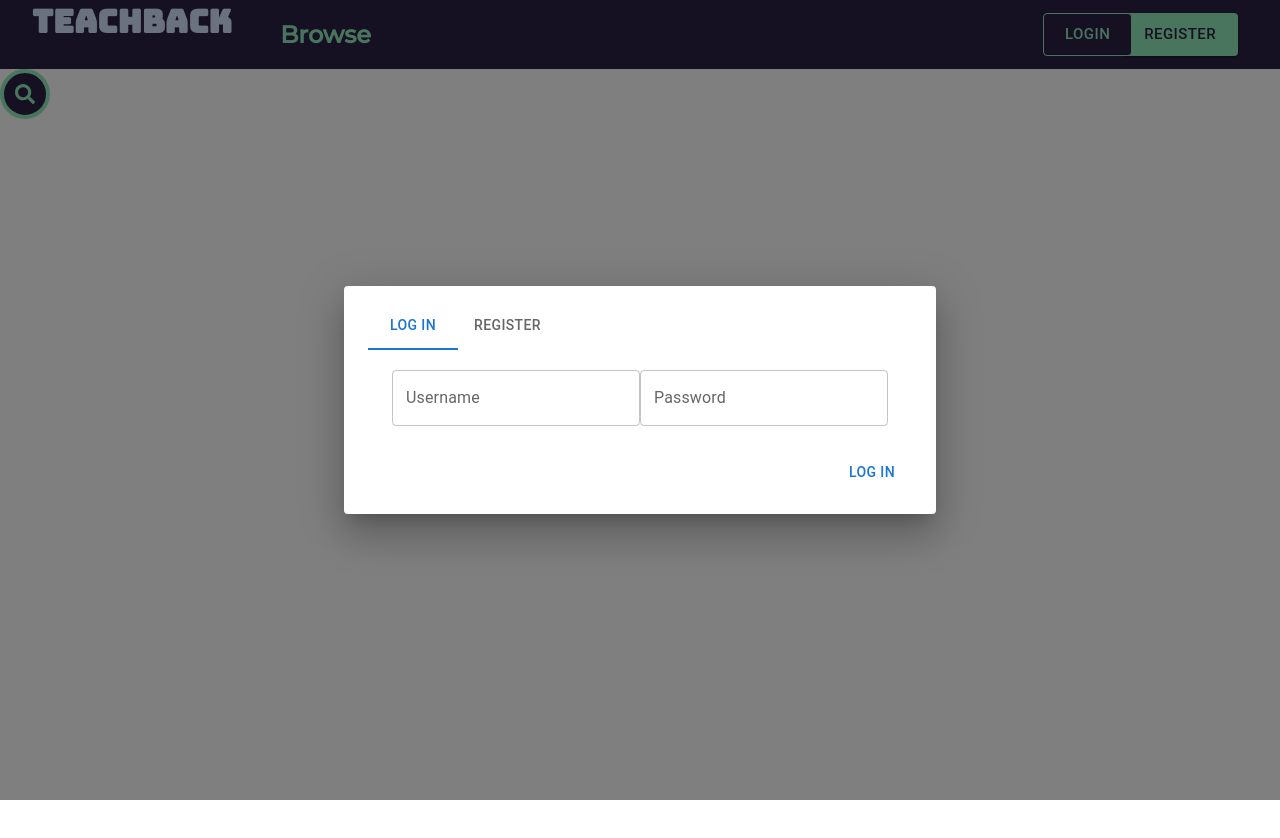
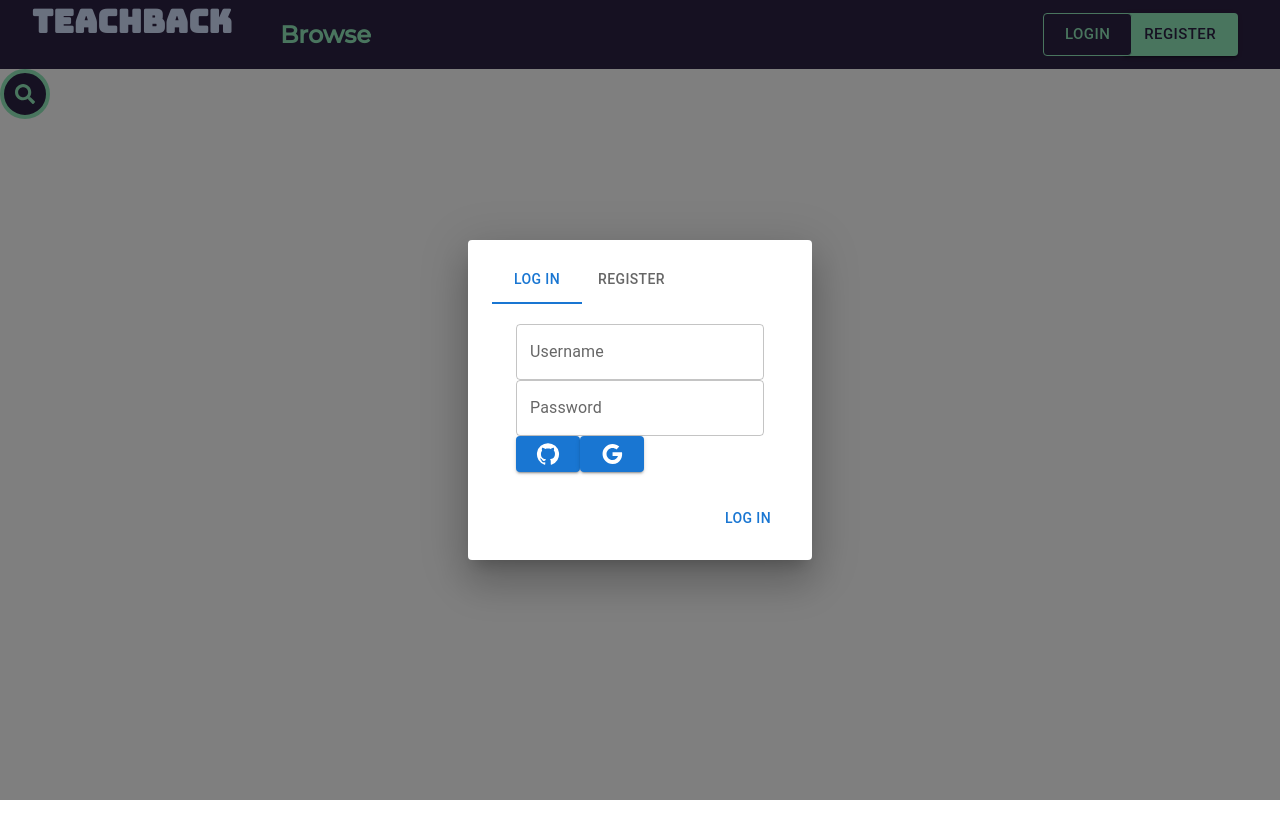
Before and after one commit to AdamKruschwitz/Teachback, a React (Create React App) app in the folder client/: page / in a window 1280 px wide. Shown: the top 838 px of the page. Built offline with nearby package versions, Linux system fonts and the light colour scheme.

Commit message:
added github and google login buttons

```diff
--- a/client/src/components/Login/index.js
+++ b/client/src/components/Login/index.js
@@ -1,5 +1,6 @@
 import React, { useState } from 'react';
 import styled from 'styled-components';
+
 import Dialog from '@mui/material/Dialog';
 import DialogTitle from '@mui/material/DialogTitle'
 import DialogActions from '@mui/material/DialogActions'
@@ -8,9 +9,13 @@ import TextField from '@mui/material/TextField';
 import Tabs from '@mui/material/Tabs';
 import Tab from '@mui/material/Tab';
 import Button from '@mui/material/Button';
+import IconButton from '@mui/material/IconButton'
 
+import GitHubIcon from '@mui/icons-material/GitHub';
+import GoogleIcon from '@mui/icons-material/Google';
 
-
+import { auth, GoogleProvider } from "../../firebase";
+import Google from '@mui/icons-material/Google';
 
 const LoginDialogue = function() {
     const [open, setOpen] = useState(true); // TODO - change to false by default
@@ -22,6 +27,7 @@ const LoginDialogue = function() {
     }
 
     const handleTabChange = (e, value) => {
+        e.preventDefault();
         setCurTab(value);
     }
 
@@ -31,6 +37,16 @@ const LoginDialogue = function() {
 
     const handleCreatePasswordAccount = (e, registerContent) => {
         // TODO
+    }
+
+    const handleGoogleLogin = (e) => {
+        e.preventDefault();
+        auth.signInWithPopup(GoogleProvider).catch((error) => alert(error.message));
+    }
+
+    const handleGithubLogin = (e) => {
+        e.preventDefault();
+        // TODO: login with github
     }
 
     return (
@@ -43,31 +59,54 @@ const LoginDialogue = function() {
                 </Tabs>
                 <TabPanel value={ curTab } index="login">
                     <DialogContent>
-                        {/* Username field */}
                         <TextField
                             id="username"
                             label="Username"
                         />
-                        {/* Password field */}
+                        <br />
                         <TextField
                             id="password"
                             label="Password"
                             type="password"
                         />
+                        <br />
                         {/* Github OAuth button */}
+                        <Button id="github-auth" variant="contained" onClick={ handleGithubLogin }>
+                            <GitHubIcon />
+                        </Button>
                         {/* Google OAuth button */}
+                        <Button id="google-auth" variant="contained" onClick={ handleGoogleLogin }>
+                            <GoogleIcon />
+                        </Button>
                     </DialogContent>
-                    {/* Submit button */}
                     <DialogActions>
                         <Button variant="text" label="Submit" onClick={ handlePasswordLogin }>Log In</Button>
                     </DialogActions>
                 </TabPanel>
                 <TabPanel value={ curTab } index="register">
                     <DialogContent>
-                        {/* Username field */}
-                        {/* Email field */}
-                        {/* Password field */}
-                        {/* Password confirmation */}
+                        <TextField
+                            id="username"
+                            label="Username"
+                        />
+                        <br />
+                        <TextField
+                            id="email"
+                            label="Email"
+                        />
+                        <br />
+                        <TextField
+                            id="password"
+                            label="Password"
+                            type="password"
+                        />
+                        < br/>
+                        <TextField
+                            id="passwordConfirm"
+                            label="Confirm Password"
+                            type="password"
+                        />
+                        <br />
                     </DialogContent>
                     <DialogActions>
                         <Button variant="text" label="Submit" onClick={ handleCreatePasswordAccount }>Create Account</Button>
@@ -80,10 +119,9 @@ const LoginDialogue = function() {
 
 const TabPanel = function({ children, value, index }) {
     return value === index && (
-
             <div>{children}</div>
-
         )
 }
 
+
 export default LoginDialogue;
```
